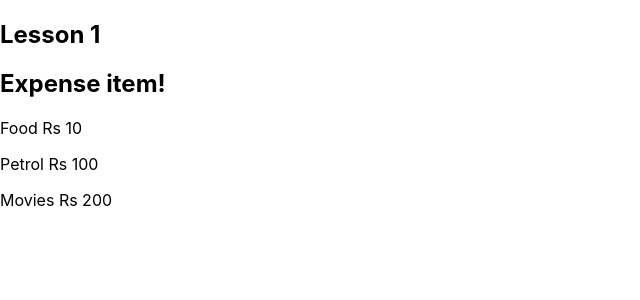
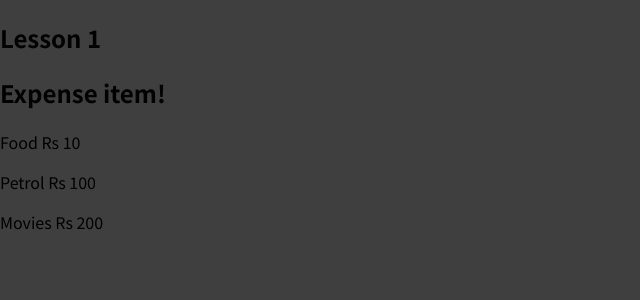
Before and after one commit to sumith-tech/react-complete-guide, a JavaScript app: page / in a window 1280 px wide. Shown: the top 300 px of the page, without its empty margins (0-640 px from the left). Built offline with nearby package versions, Linux system fonts and the light colour scheme.

Commit message:
React lesson-1

```diff
--- a/src/index.css
+++ b/src/index.css
@@ -1,13 +1,14 @@
+@import url('https://fonts.googleapis.com/css2?family=Noto+Sans+JP:wght@400;700&display=swap');
+
+* {
+  box-sizing: border-box;
+}
+
+html {
+  font-family: 'Noto Sans JP', sans-serif;
+}
+
 body {
   margin: 0;
-  font-family: -apple-system, BlinkMacSystemFont, 'Segoe UI', 'Roboto', 'Oxygen',
-    'Ubuntu', 'Cantarell', 'Fira Sans', 'Droid Sans', 'Helvetica Neue',
-    sans-serif;
-  -webkit-font-smoothing: antialiased;
-  -moz-osx-font-smoothing: grayscale;
+  background-color: #3f3f3f;
 }
-
-code {
-  font-family: source-code-pro, Menlo, Monaco, Consolas, 'Courier New',
-    monospace;
-}
```
Also changed, not shown: package.json (+7 -7 lines).
